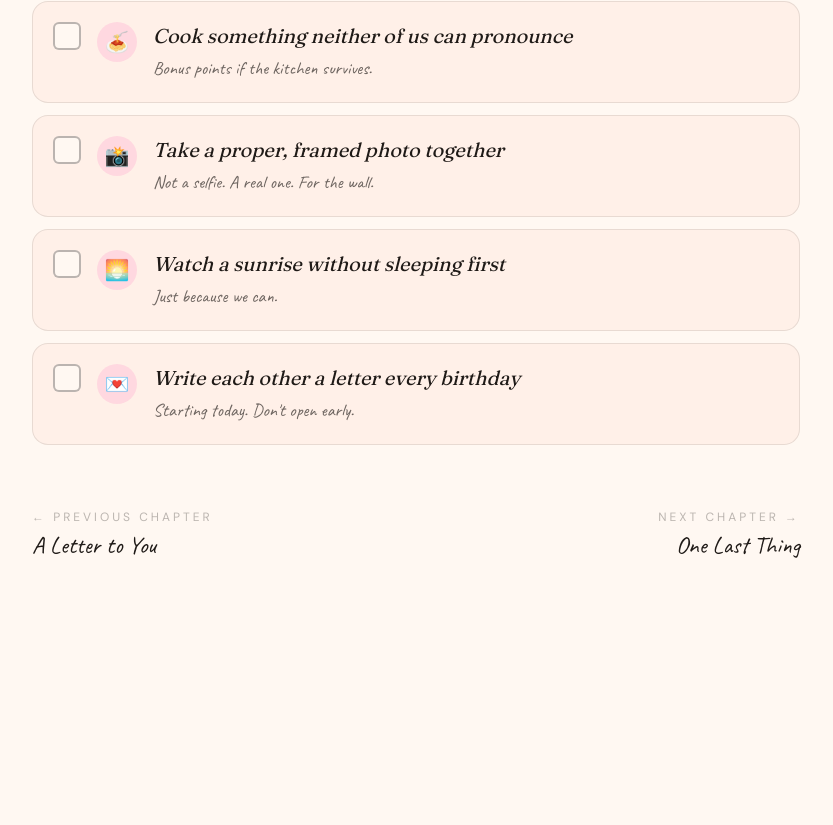
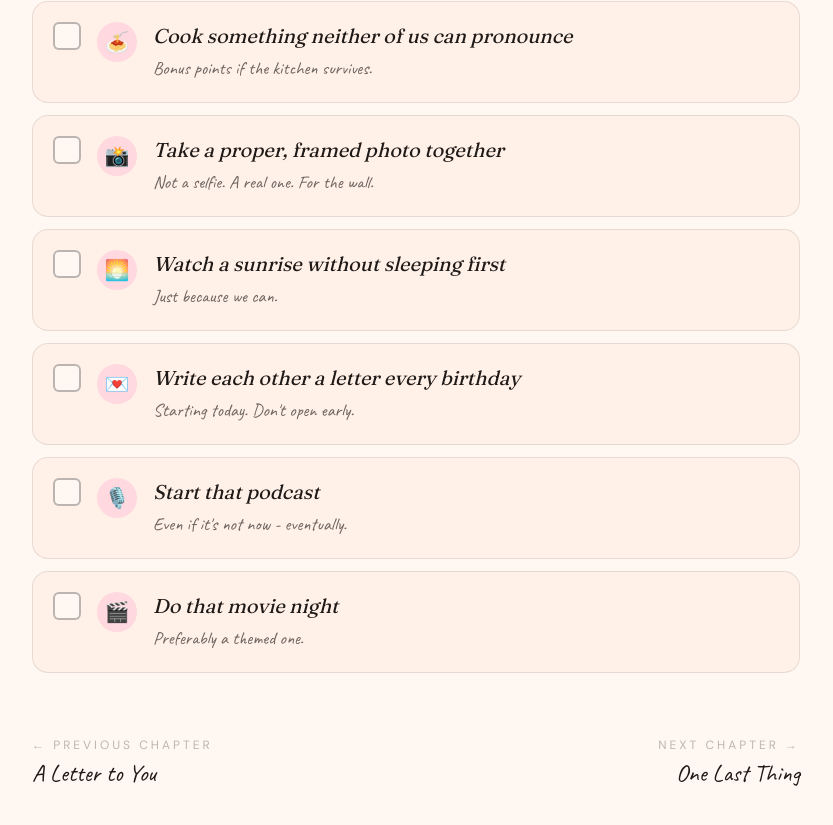
Before and after one commit to cliffordaustin/vicentia-bday, a Next.js app: page /wishes in a window 1280 px wide. Shown: the part 1871-2696 px from the top of the page, without its empty margins (224-1057 px from the left). Before the commit the page ends 2528 px from the top, so only its background shows below. Built offline with nearby package versions, Linux system fonts and the light colour scheme.

Commit message:
feat: add new bucket list items for enhanced user engagement

```diff
--- a/app/_lib/wishes.ts
+++ b/app/_lib/wishes.ts
@@ -76,7 +76,19 @@ export const bucketList: BucketItem[] = [
     emoji: "💌",
     title: "Write each other a letter every birthday",
     detail: "Starting today. Don't open early.",
-  }
+  },
+  {
+    id: "b8",
+    emoji: "🎙️",
+    title: "Start that podcast",
+    detail: "Even if it's not now - eventually.",
+  },
+  {
+    id: "b9",
+    emoji: "🎬",
+    title: "Do that movie night",
+    detail: "Preferably a themed one.",
+  },
 ];
 
 // Candles on the cake. Click each to light it. Blow them all out, make a wish.
```
